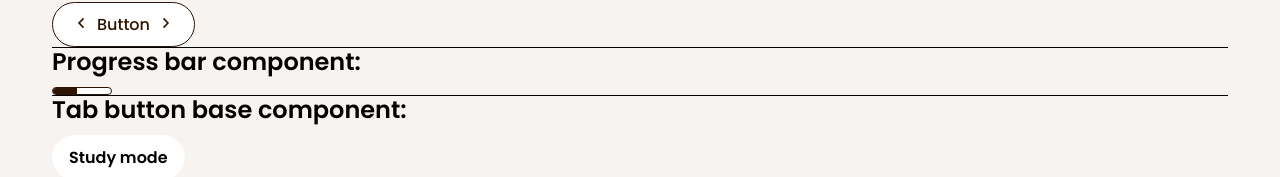
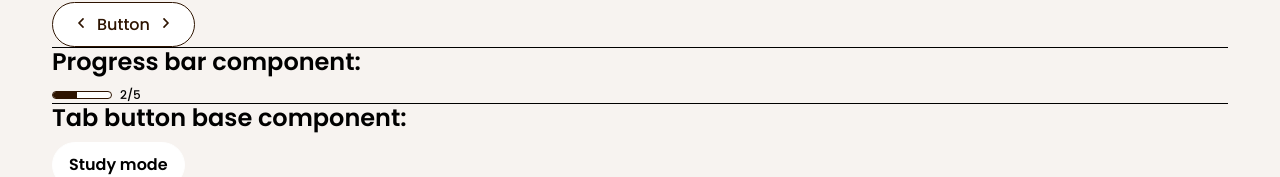
Before and after one commit to mcwojdzinski/flashcard-app, an Angular app: page /components-list in a window 1280 px wide. Shown: the part 1337-1514 px from the top of the page. Built offline with nearby package versions, Linux system fonts and the light colour scheme.

Commit message:
feat: Add progress number for the progess bar component

```diff
--- a/src/app/components/shared/progress-bar/progress-bar.html
+++ b/src/app/components/shared/progress-bar/progress-bar.html
@@ -1,3 +1,6 @@
-<div class="w-15 h-2 border border-neutral-900 rounded-full overflow-hidden bg-neutral-0">
-  <div class="bg-neutral-900 h-full" [style.width.px]="progress() * 12"></div>
+<div class="flex gap-2 items-center">
+  <div class="w-15 h-2 border border-neutral-900 rounded-full overflow-hidden bg-neutral-0">
+    <div class="bg-neutral-900 h-full" [style.width.px]="progress() * 12"></div>
+  </div>
+  <span class="tp6-medium">{{ progress() }}/5</span>
 </div>
```
